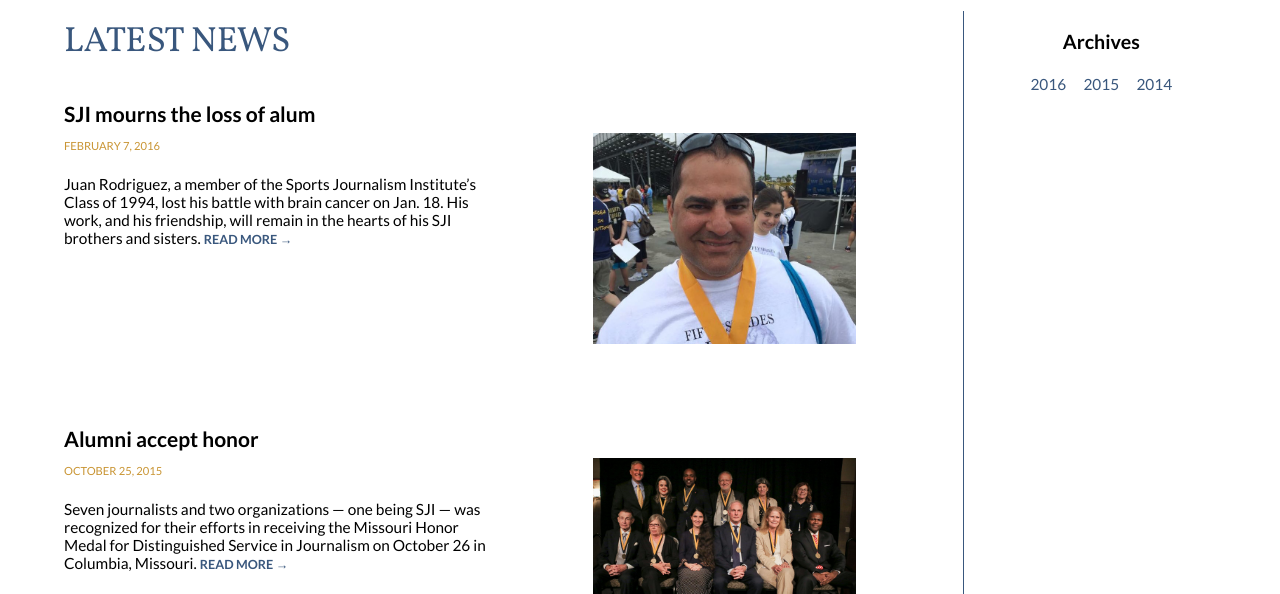
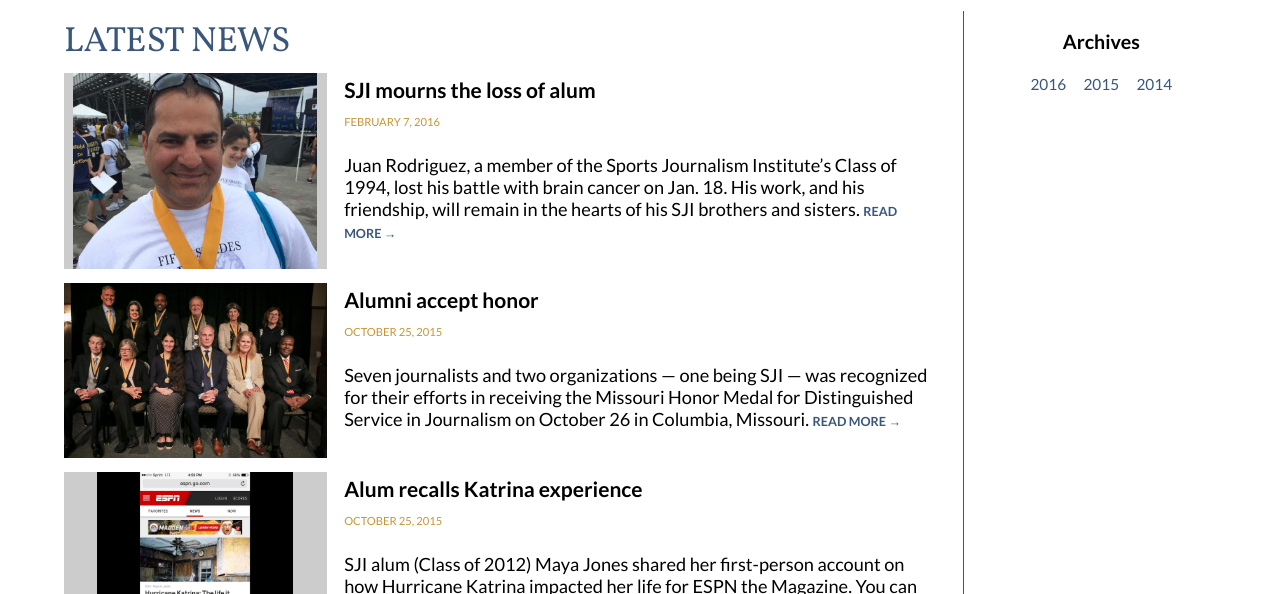
Before and after one commit to J4502-SS16/sji, a plain HTML site: page latest-news.html in a window 1280 px wide. Shown: the part 182-776 px from the top of the page. Drawn offline with Linux system fonts and the light colour scheme.

Commit message:
fix latest news

```diff
--- a/latest-news.html
+++ b/latest-news.html
@@ -60,36 +60,56 @@
 
       <div id="container">
 
-          <section class="latest-news latest-news-page">
+          <section class="latest-news-page">
           <h5 class="section-hed">Latest News</h5>
 
             <div class="news-story news-page">
-                <h3><a href="news-story">SJI mourns the loss of alum</a></h3>
+                <div class="news-img-wrap">
+                    <a href="#"><img src="images/juan.jpg" alt="Photo of Juan" /></a>
+                </div>
+                <div class="news-blurb-wrap">
+                    <h3><a href="#">SJI mourns the loss of alum</a></h3>
                     <time>February 7, 2016</time>
-                <img src="images/juan.jpg" alt="Photo of Juan" />
                     <p class="news-blurb">
                         Juan Rodriguez, a member of the Sports Journalism Institute’s Class of 1994, lost his battle with brain cancer on Jan. 18. His work, and his friendship, will remain in the hearts of his SJI brothers and sisters.
                         <a class="read-more" href="news-story">Read more&nbsp;&rarr;</a>
                     </p>
                 </div>
-            <div class="news-story news-page padding">
-                <h3><a href="news-story">Alumni accept honor</a></h3>
+            </div>
+
+            <div class="clear"></div>
+
+            <div class="news-story news-page">
+                <div class="news-img-wrap">
+                    <a href="#"><img src="images/banquet.jpg" alt="Photo of honor medal awardees" /></a>
+                </div>
+                <div class="news-blurb-wrap">
+                    <h3><a href="#">Alumni accept honor</a></h3>
                     <time class="news">October 25, 2015</time>
-                <img src="images/banquet.jpg" alt="Photo of honor medal awardees" />
                     <p class="news-blurb">
                         Seven journalists and two organizations — one being SJI — was recognized for their efforts in receiving the Missouri Honor Medal for Distinguished Service in Journalism on October 26 in Columbia, Missouri.
                         <a class="read-more" href="news-story">Read more&nbsp;&rarr;</a>
                     </p>
                 </div>
-            <div class="news-story news-page padding">
-                <h3><a href="news-story">Alum recalls Katrina experience</a></h3>
+            </div>
+
+            <div class="clear"></div>
+
+            <div class="news-story news-page">
+                <div class="news-img-wrap">
+                    <a href="#"><img src="images/maya.jpg" alt="Photo Maya A. Jones' story" /></a>
+                </div>
+                <div class="news-blurb-wrap">
+                    <h3><a href="#">Alum recalls Katrina experience</a></h3>
                     <time class="news">October 25, 2015</time>
-              <img src="images/maya.jpg" alt="Photo Maya A. Jones' story" />
                     <p class="news-blurb">
                       SJI alum (Class of 2012) Maya Jones shared her first-person account on how Hurricane Katrina impacted her life for ESPN the Magazine. You can read it <a  href="http://espn.go.com/espn/story/_/id/13507893/maya-jones-remembers-hurricane-katrina">here</a>.
                     </p>
+                </div>
+            </div>
 
-            </div>
+            <div class="clear"></div>
+
           </section>
 
           <section class="archive">
--- a/styles.css
+++ b/styles.css
@@ -586,47 +586,46 @@ header {
     margin-bottom: 1rem;
     padding-bottom: 1rem;
 }
-.latest-news time {
+.latest-news time, .news-page time {
     text-transform: uppercase;
     font-size: 0.8rem;
     color: #C99534;
 }
-.latest-news h3 {
+.latest-news h3, .news-page h3 {
     font-size: 1.5rem;
     margin: 0.25rem 0 0.5rem;
     padding-top: .05rem;
 }
-.latest-news h3 a {
+.latest-news h3 a, .news-page h3 a {
     color: #000;
 }
-.latest-news img {
+.latest-news img, .news-page img {
     width: 100%;
     padding-top: .5rem;
 }
-.latest-news .read-more {
+.latest-news .read-more, .news-page .read-more {
     text-transform: uppercase;
     font-size: 0.9rem;
     font-weight: bold;
     text-decoration: none;
     color: #39577d;
 }
-.read-more a:hover{
+.read-more a:hover {
   color: #7098c9;
 }
 .story-titles {
   display:none;
 }
 
-
 /*LATEST NEWS ON HOMEPAGE*/
 @media screen and (min-width: 800px) {
     p.boiler, .news-story2 {
       display:none;
     }
-    .latest-news{
+    .latest-news {
       padding-top: 0;
     }
-    .latest-news time {
+    .latest-news time, .news-page time {
         margin-bottom: 0.5rem;
         display: inline-block;
     }
@@ -813,25 +812,19 @@ header {
 }
 
 
-/* LATEST NEWS */
+/* LATEST NEWS PAGE */
 .archive {
     text-align: center;
 }
 
 .archive a {
-  padding-right: .5rem;
-  padding-left: .5rem;
+    padding-right: 0.5rem;
+    padding-left: 0.5rem;
     font-size: 1.1rem;
 }
 
-
-
-
-
 @media screen and (min-width: 800px) {
-
-
-  .latest-news.latest-news-page {
+  .latest-news-page {
         width: 76%;
         float: left;
         border-bottom: none;
@@ -842,30 +835,40 @@ header {
     .archive {
         width: calc(20% - 1px);
         float: left;
-
     }
+    .news-page {
+        margin-top: 1rem;
     }
-
-.news-page img{
-float: right;
-clear: both;
+    .news-page:first-of-type {
+        margin-top: 0;
+    }
+    .news-img-wrap {
+        float: left;
         width: 30%;
+        margin: 0 2% 0 0;
+        overflow: hidden;
         position: relative;
-padding: 0em 5em 1em 1em;
-
+        background-color: #ccc;
+        text-align: center;
+        overflow: hidden;
     }
-
-.news-page h3 {
-  padding-top: 2rem;
+    .news-img-wrap a {
+        width: 100%;
+        display: block;
     }
-
-.news-page p{
-  width: 50%;
+    .news-page img {
+        width: auto;
+        height: auto;
+        max-width: 100%;
+        display: block;
+        max-height: 14rem;
+        margin: 0 auto;
+        padding: 0;
     }
-
-
-.news-page.padding{
-  padding-top: 8rem;
+    .news-blurb-wrap {
+        float: left;
+        width: 68%;
+    }
 }
 
 /* SUMMER PROGRAMS & ABOUT PAGE*/
@@ -1217,16 +1220,12 @@ footer {
 }
 
 @media screen and (min-width: 800px) {
-
-
     #social img{
       width: 3rem;
       padding-right: .5rem;
-
+    }
 }
 
-
-}
 /*Homepage for Desktop*/
 
 /* SIDE BARS */
```
Lines whose indentation alone changed are shown as unchanged.
